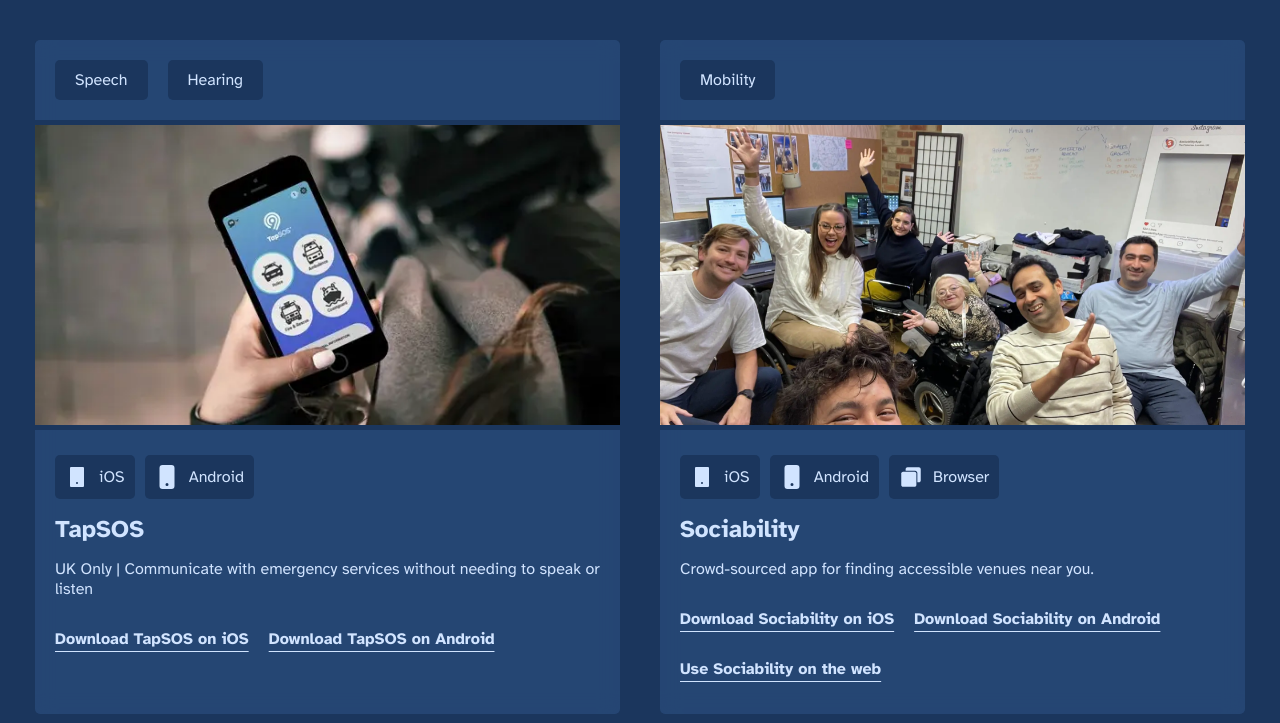
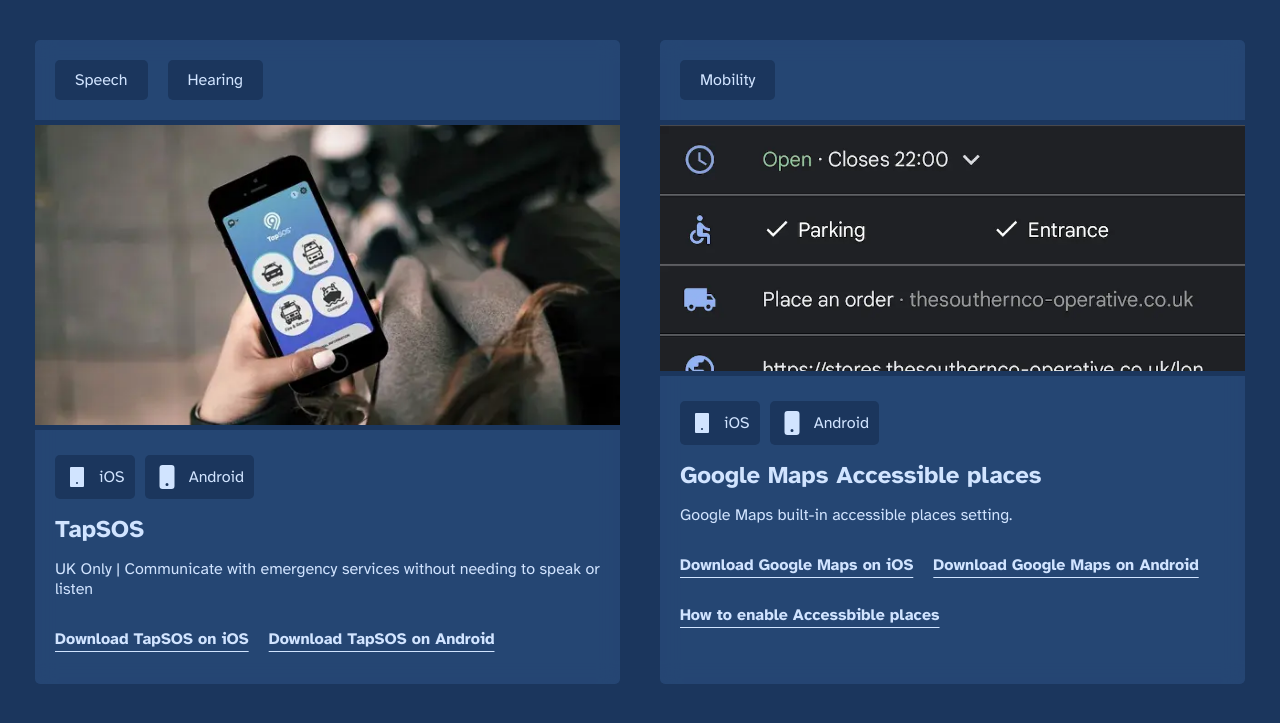
Before and after one commit to Jonothankh/accessible-tools, a React (Create React App) app: page / in a window 1280 px wide. Shown: the part 4212-4935 px from the top of the page. Built offline with nearby package versions, Linux system fonts and the light colour scheme.

Commit message:
Add Google Maps Accessibility setting

```diff
--- a/src/data/things.js
+++ b/src/data/things.js
@@ -147,6 +147,18 @@
     },
     {
         categories: ["Mobility"],
+        image: "google_maps.webp",
+        title: "Google Maps Accessible places",
+        description: "Google Maps built-in accessible places setting.",
+        platformSupport: ["ios", "android"],
+        links: {
+            "Download Google Maps on iOS": "https://apps.apple.com/us/app/google-maps/id585027354",
+            "Download Google Maps on Android": "https://play.google.com/store/apps/details?id=com.google.android.apps.maps",
+            "How to enable Accessbible places": "https://support.google.com/maps/answer/9882117"
+        }
+    },
+    {
+        categories: ["Mobility"],
         image: "sociability.webp",
         title: "Sociability",
         description: "Crowd-sourced app for finding accessible venues near you.",
```
Also changed, not shown: src/images/google_maps.webp (added).
